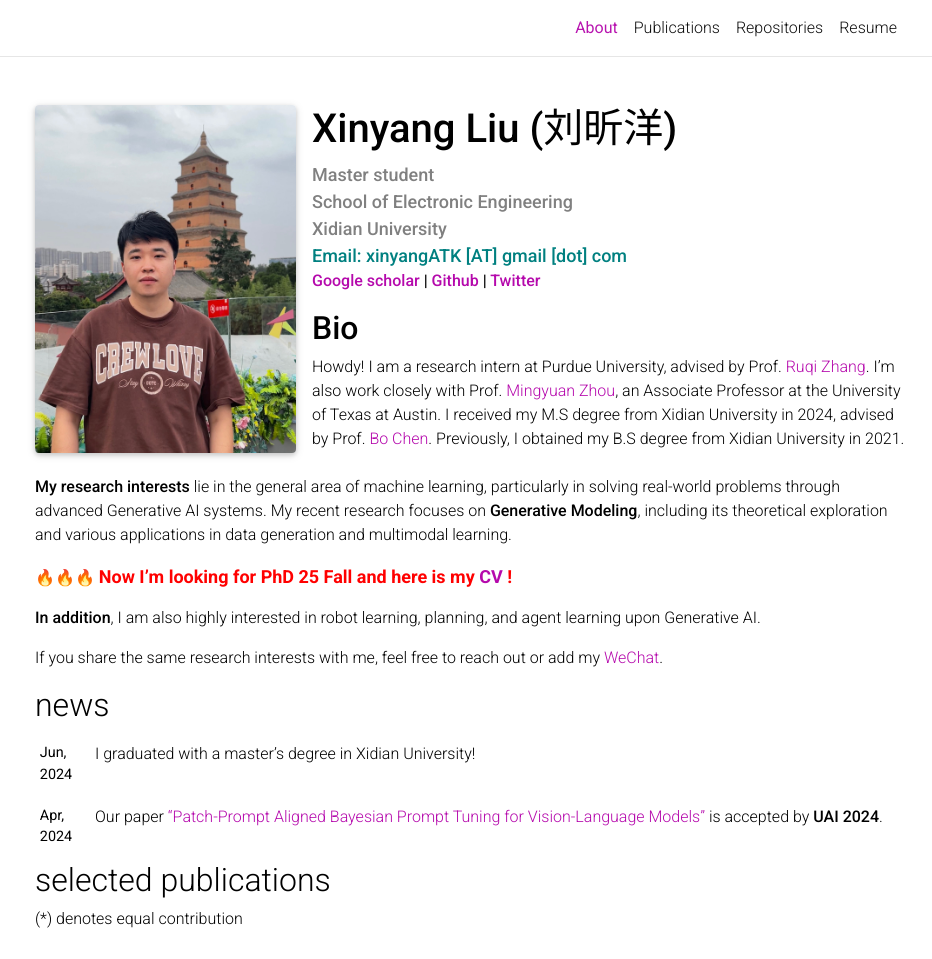
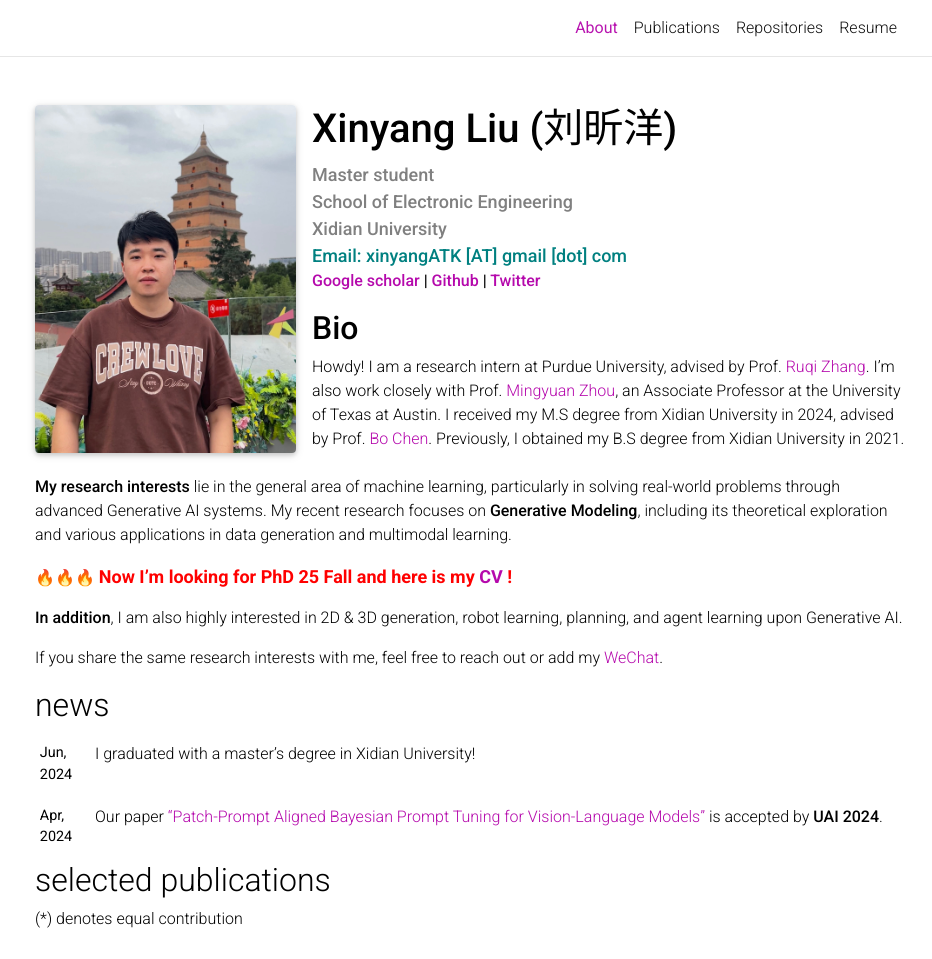
Before and after one commit to xinyangATK/xinyangATK.github.io, a Jekyll site: the page built from _pages/about.md, in a window 1280 px wide and 1133 px high, cut to the strip 0-959 px from the top of the window. Shown: the whole strip, without its empty margins (170-1102 px from the left). Built offline with Jekyll 4.4.1, drawn with Linux system fonts in a browser that asks for light colours; emoji names are drawn with the system emoji font; comment, search, counter and statistics services are not loaded; a style sheet for code colours, icons or effects is not loaded.

Commit message:
Update about.md

```diff
--- a/_pages/about.md
+++ b/_pages/about.md
@@ -34,6 +34,6 @@ My recent research focuses on **Generative Modeling**, including its theoretical
 
 :fire::fire::fire: <span style="color: red; font-weight: bold; font-size: 18px">Now I'm looking for PhD 25 Fall and here is my [CV](https://xinyangatk.github.io/assets/pdf/LXY_CV.pdf) !</span>
 
-**In addition**, I am also highly interested in robot learning, planning, and agent learning upon Generative AI.
+**In addition**, I am also highly interested in 2D & 3D generation, robot learning, planning, and agent learning upon Generative AI.
 
 If you share the same research interests with me, feel free to reach out or add my [WeChat](./assets/img/wechat.jpg).
```
